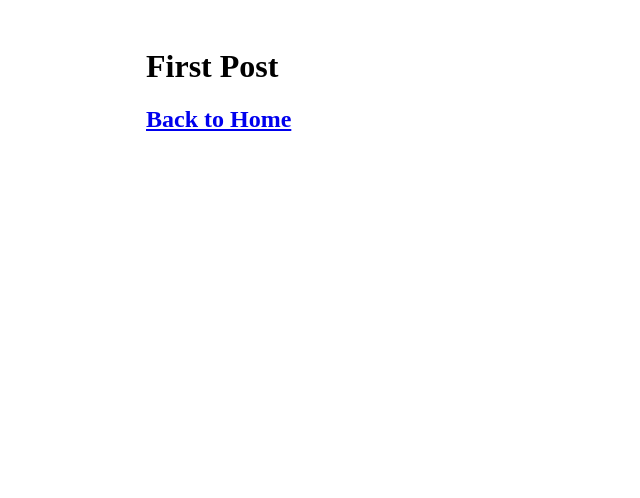
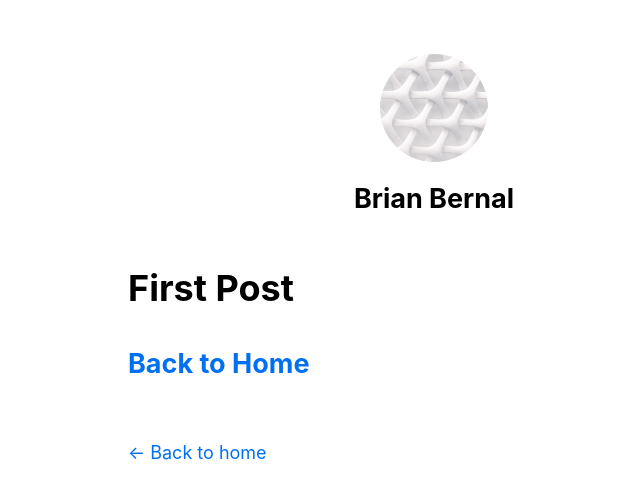
Before and after one commit to BrianBernal/nextjs-basics, a Next.js app: page /posts/first-post in a window 1280 px wide. Shown: the top 498 px of the page, without its empty margins (206-846 px from the left). Built offline with nearby package versions, Linux system fonts and the light colour scheme.

Commit message:
feat: cool home page with image and layout

```diff
--- a/components/layout.jsx
+++ b/components/layout.jsx
@@ -1,5 +1,72 @@
+import Head from "next/head";
+import Image from "next/image";
 import styles from "./layout.module.css";
+import utilStyles from "../styles/utils.module.css";
+import Link from "next/link";
 
-export default function Layout({ children }) {
-  return <div className={styles.container}>{children}</div>;
+const name = "Brian Bernal";
+const siteTitle = "Next.js Sample Website";
+
+function Layout({ children, home }) {
+  return (
+    <div className={styles.container}>
+      <Head>
+        <link rel="icon" href="/favicon.ico" />
+        <meta
+          name="description"
+          content="Learn how to build a personal website using Next.js"
+        />
+        <meta
+          property="og:image"
+          content={`https://og-image.vercel.app/${encodeURI(
+            siteTitle
+          )}.png?theme=light&md=0&fontSize=75px&images=https%3A%2F%2Fassets.vercel.com%2Fimage%2Fupload%2Ffront%2Fassets%2Fdesign%2Fnextjs-black-logo.svg`}
+        />
+        <meta name="og:title" content={siteTitle} />
+        <meta name="twitter:card" content="summary_large_image" />
+      </Head>
+      <header className={styles.header}>
+        {home ? (
+          <>
+            <Image
+              priority
+              src="/images/profile.jpg"
+              className={utilStyles.borderCircle}
+              height={144}
+              width={144}
+              alt=""
+            />
+            <h1 className={utilStyles.heading2Xl}>{name}</h1>
+          </>
+        ) : (
+          <>
+            <Link href="/">
+              <Image
+                priority
+                src="/images/profile.jpg"
+                className={utilStyles.borderCircle}
+                height={108}
+                width={108}
+                alt=""
+              />
+            </Link>
+            <h2 className={utilStyles.headingLg}>
+              <Link href="/" className={utilStyles.colorInherit}>
+                {name}
+              </Link>
+            </h2>
+          </>
+        )}
+      </header>
+      <main>{children}</main>
+      {!home && (
+        <div className={styles.backToHome}>
+          <Link href="/">← Back to home</Link>
+        </div>
+      )}
+    </div>
+  );
 }
+
+export default Layout;
+export { siteTitle };
--- a/components/layout.module.css
+++ b/components/layout.module.css
@@ -3,3 +3,13 @@
   padding: 0 1rem;
   margin: 3rem auto 6rem;
 }
+
+.header {
+  display: flex;
+  flex-direction: column;
+  align-items: center;
+}
+
+.backToHome {
+  margin: 3rem 0 0;
+}
--- /dev/null
+++ b/pages/_app.jsx
@@ -0,0 +1,5 @@
+import "../styles/globals.css";
+
+export default function App({ Component, pageProps }) {
+  return <Component {...pageProps} />;
+}
--- a/styles/globals.css
+++ b/styles/globals.css
@@ -2,37 +2,26 @@
 body {
   padding: 0;
   margin: 0;
-  font-family: Inter, -apple-system, BlinkMacSystemFont, Segoe UI, Roboto,
-    Oxygen, Ubuntu, Cantarell, Fira Sans, Droid Sans, Helvetica Neue, sans-serif;
-}
-
-a {
-  color: inherit;
-  text-decoration: none;
+  font-family: -apple-system, BlinkMacSystemFont, Segoe UI, Roboto, Oxygen,
+    Ubuntu, Cantarell, Fira Sans, Droid Sans, Helvetica Neue, sans-serif;
+  line-height: 1.6;
+  font-size: 18px;
 }
 
 * {
   box-sizing: border-box;
 }
 
+a {
+  color: #0070f3;
+  text-decoration: none;
+}
+
+a:hover {
+  text-decoration: underline;
+}
+
 img {
   max-width: 100%;
-  height: auto;
+  display: block;
 }
-
-h1,
-h2,
-p,
-ul {
-  margin: 0;
-}
-
-ul {
-  padding: 0;
-  list-style: none;
-}
-
-button {
-  padding: 0.5rem 1rem;
-  font-weight: bold;
-}
--- /dev/null
+++ b/styles/utils.module.css
@@ -0,0 +1,52 @@
+.heading2Xl {
+  font-size: 2.5rem;
+  line-height: 1.2;
+  font-weight: 800;
+  letter-spacing: -0.05rem;
+  margin: 1rem 0;
+}
+
+.headingXl {
+  font-size: 2rem;
+  line-height: 1.3;
+  font-weight: 800;
+  letter-spacing: -0.05rem;
+  margin: 1rem 0;
+}
+
+.headingLg {
+  font-size: 1.5rem;
+  line-height: 1.4;
+  margin: 1rem 0;
+}
+
+.headingMd {
+  font-size: 1.2rem;
+  line-height: 1.5;
+}
+
+.borderCircle {
+  border-radius: 9999px;
+}
+
+.colorInherit {
+  color: inherit;
+}
+
+.padding1px {
+  padding-top: 1px;
+}
+
+.list {
+  list-style: none;
+  padding: 0;
+  margin: 0;
+}
+
+.listItem {
+  margin: 0 0 1.25rem;
+}
+
+.lightText {
+  color: #666;
+}
```
Also changed, not shown: pages/index.js (+14 -110 lines), public/images/profile.jpg (added).
